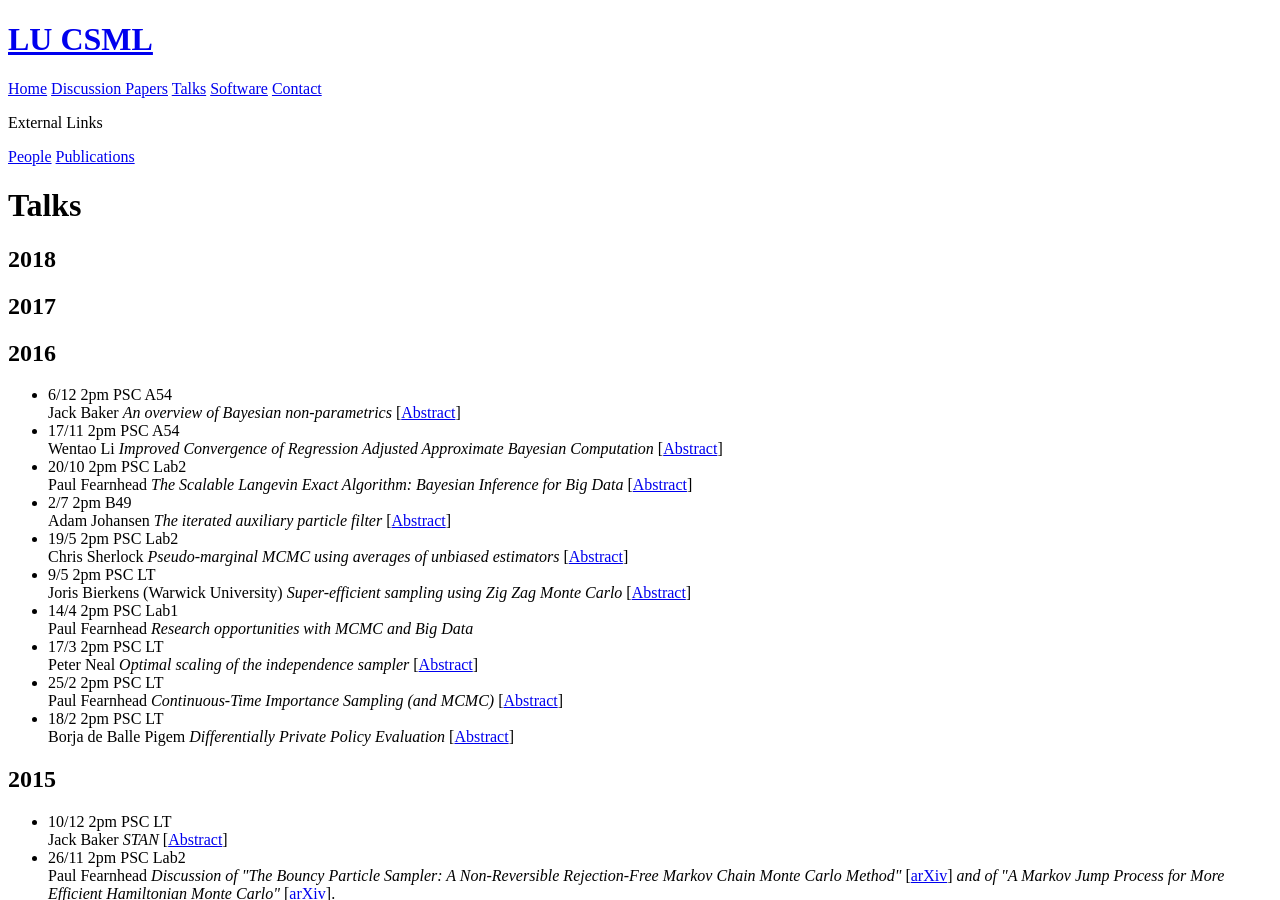
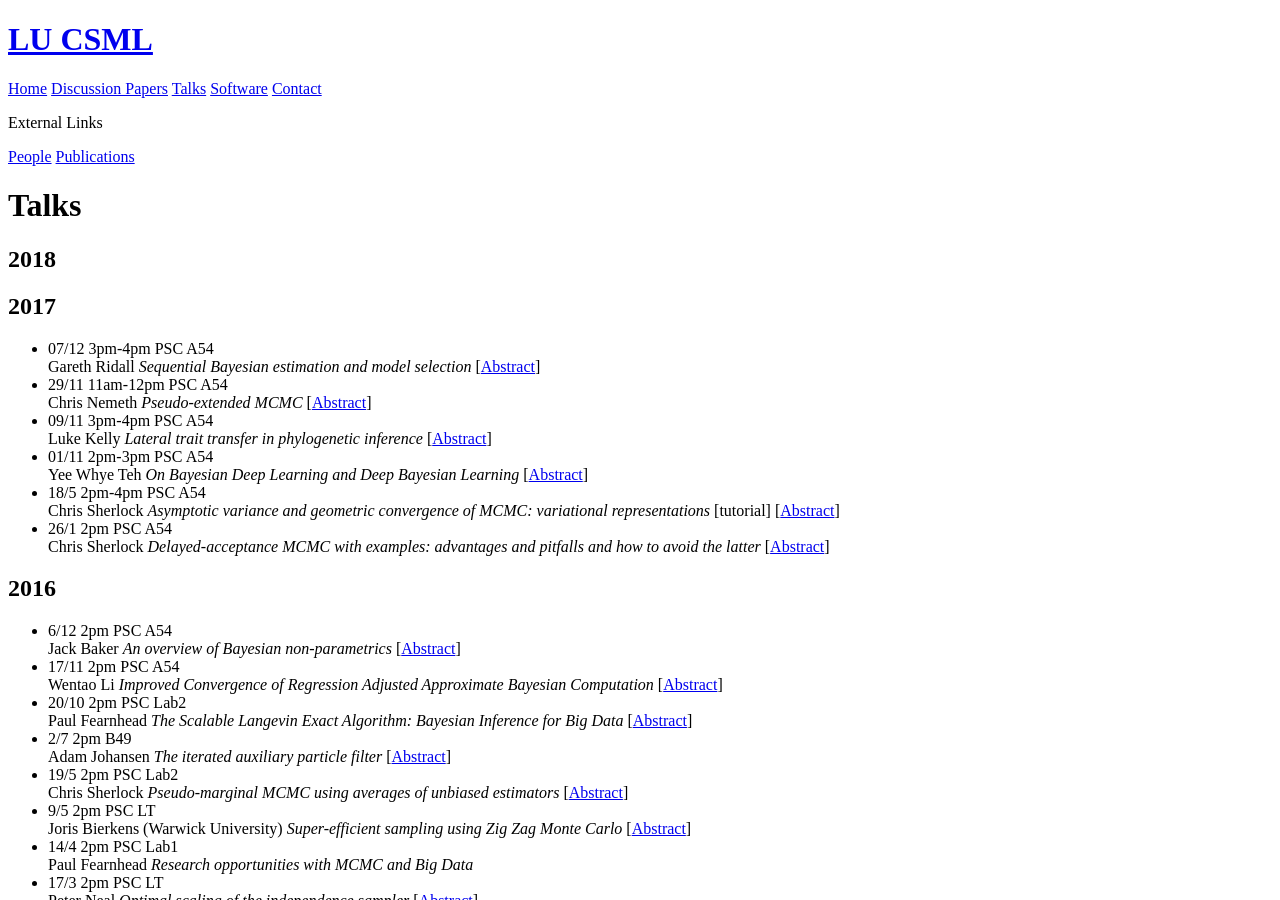
Before and after one commit to LU-CSML/LU-CSML, a Jekyll site: the page built from Talks.md, in a window 1280 px wide and 900 px high. Built offline with Jekyll 4.4.1, drawn with Linux system fonts in a browser that asks for light colours.

Commit message:
Revert "Trying to fix things"
This reverts commit 88d831393f4080cde8d485e4eac7ab92b6a46551.

```diff
--- a/Talks.md
+++ b/Talks.md
@@ -11,18 +11,17 @@
 </p>
 <h2>2017</h2>
 
-<!---
 <ul>
 <li>
 07/12 3pm-4pm PSC A54 <br> Gareth Ridall <em> Sequential Bayesian estimation and model selection </em> [<a href="Abstracts2017/Ridall_2017_12_abstract.html">Abstract</a>]
 </li>
 
 <li>
-29/11 11am-12pm PSC A54 <br> Chris Nemeth <em>  Pseudo-extended MCMC </em> [<a href="../Abstracts2017/Nemeth_2017_11_abstract.html">Abstract</a>]
+29/11 11am-12pm PSC A54 <br> Chris Nemeth <em>  Pseudo-extended MCMC </em> [<a href="Abstracts2017/Nemeth_2017_11_abstract.html">Abstract</a>]
 </li>
 
 <li>
-09/11 3pm-4pm PSC A54 <br> Luke Kelly <em> Lateral trait transfer in phylogenetic inference </em> [<a href="../Abstracts2017/Kelly_2017_11_abstract.html">Abstract</a>]
+09/11 3pm-4pm PSC A54 <br> Luke Kelly <em> Lateral trait transfer in phylogenetic inference </em> [<a href="Abstracts2017/Kelly_2017_11_abstract.html">Abstract</a>]
 </li>
 
 <li>
@@ -37,7 +36,7 @@
 26/1 2pm PSC A54 <br> Chris Sherlock <em>Delayed-acceptance MCMC with examples: advantages and pitfalls and how to avoid the latter</em>  [<a href="Abstracts2017/Sherlock_2017_01_abstract.html">Abstract</a>]
 </li>
 </ul>
---->
+
 <p>
 </p><h2>2016</h2>
 
```
